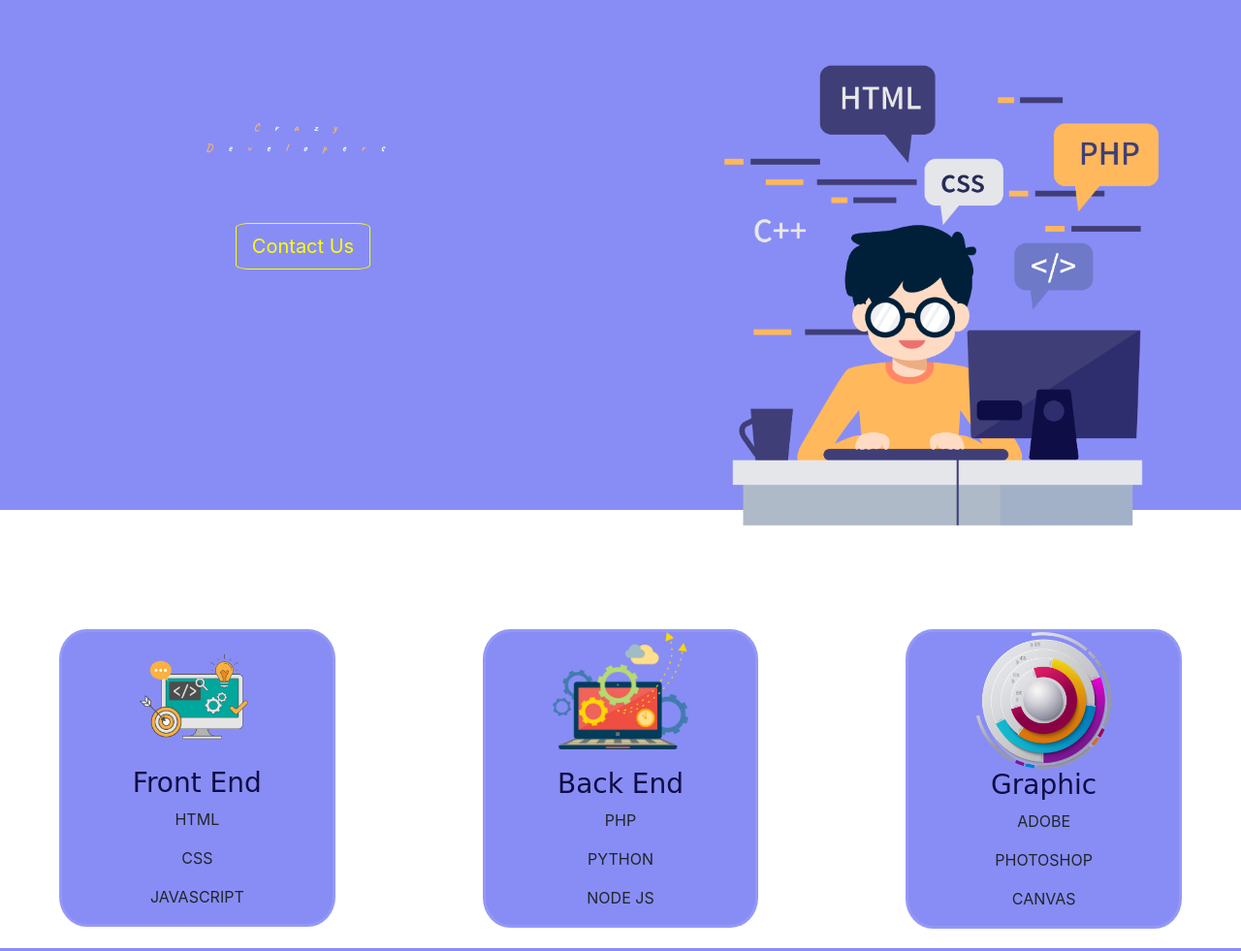
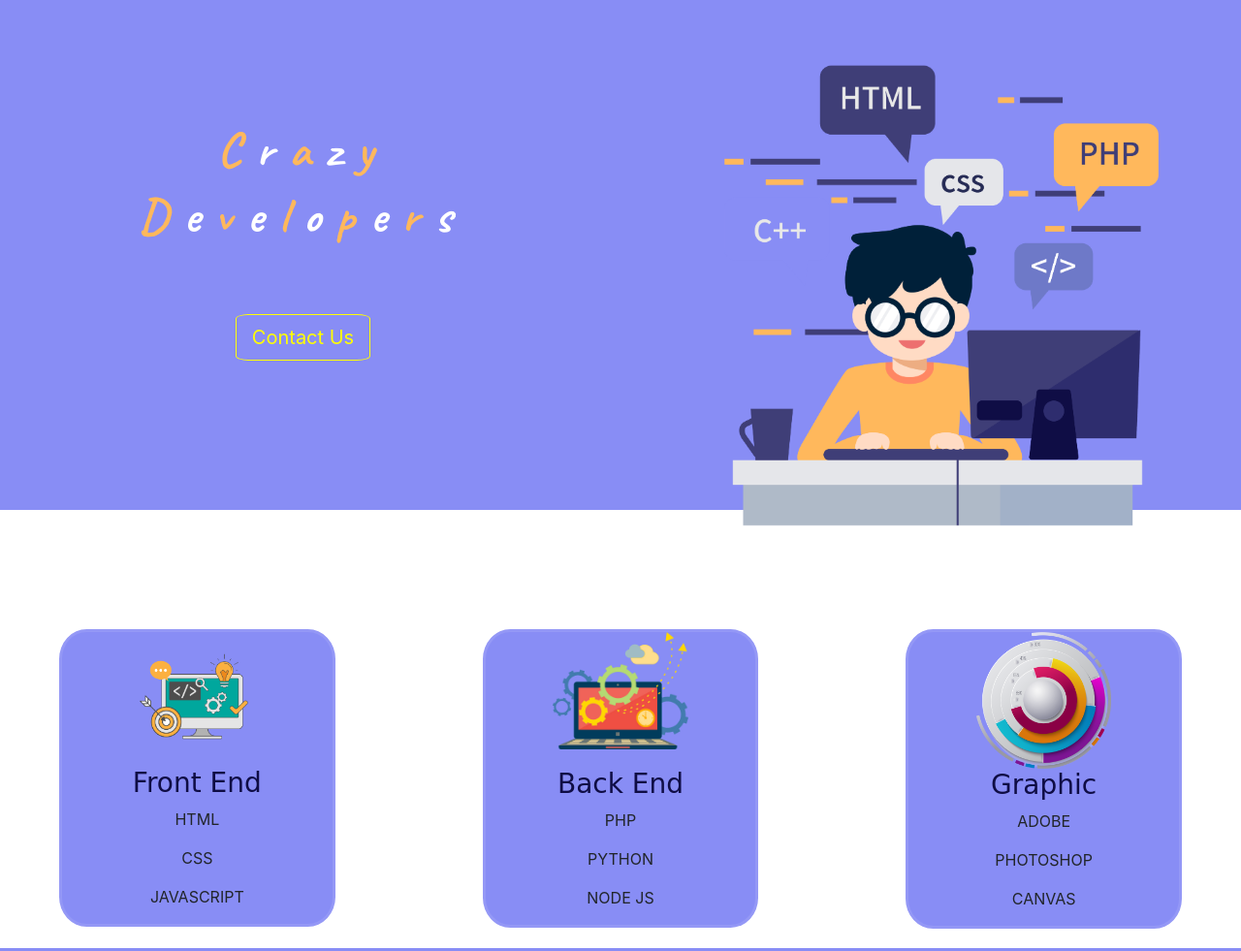
Before and after one commit to tanujrajput/cv, a plain HTML site: page landing-page/index.html in a window 1280 px wide. Shown: the top 981 px of the page at 97% size. Drawn offline with nearby package versions, Linux system fonts and the light colour scheme; a web font is replaced by a local one.

Commit message:
Update style.css

```diff
--- a/landing-page/css/style.css
+++ b/landing-page/css/style.css
@@ -10,7 +10,7 @@ top: 50px;
 }
 .big-heading{
   font-family: 'Caveat', cursive;
-  font-size: 70%;
+  font-size: 50px;
   color: #fff;
   letter-spacing:1rem;
 
```
